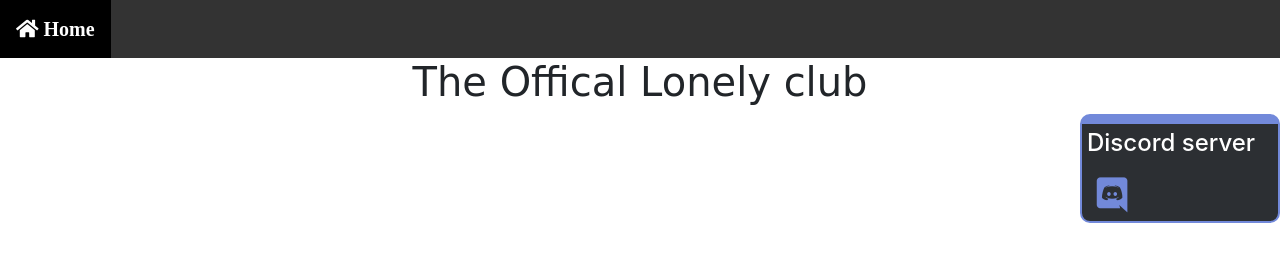
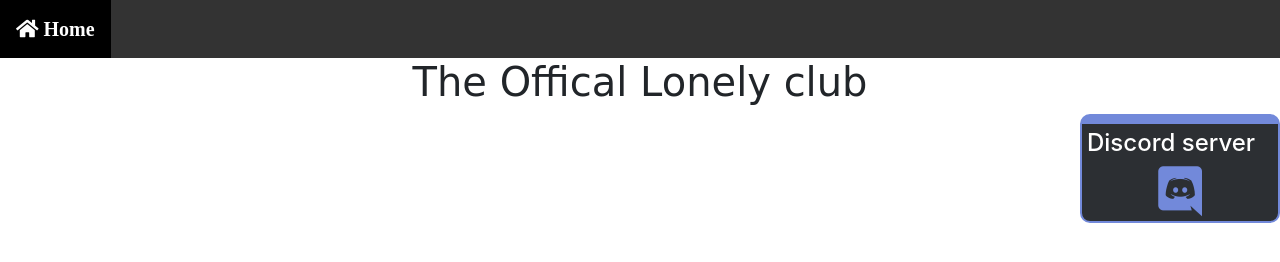
Before and after one commit to Darkcatz/main, a plain HTML site: page index.html in a window 1280 px wide. Drawn offline with nearby package versions, Linux system fonts and the light colour scheme.

Commit message:
beta v0.12

```diff
--- a/index.css
+++ b/index.css
@@ -42,7 +42,7 @@
 #DB{
     height: 50px;
     width: 50px;
-    font-size: 35px;
+    font-size: 50px;
     text-align: center;
     color: #7289DA;
     background-color: transparent;
@@ -52,5 +52,8 @@
 
 }
 #DB a:hover{
-
+    color:#fff;
 }
+#center{
+    text-align: center;
+}
--- a/index.html
+++ b/index.html
@@ -14,8 +14,10 @@
         <h1 id="title">The Offical Lonely club</h1>
         <div class="discord">
             <h4 id="border">Discord server</h4>
+        <div id="center">
+            <a href="https://discord.gg/RG6ujm8"><i class="fab fa-discord" id="DB"></i></a>
+        </div>
 
-            <button id="DB"><i class="fab fa-discord"></i></button>
 
         </div>
     </body>
```
